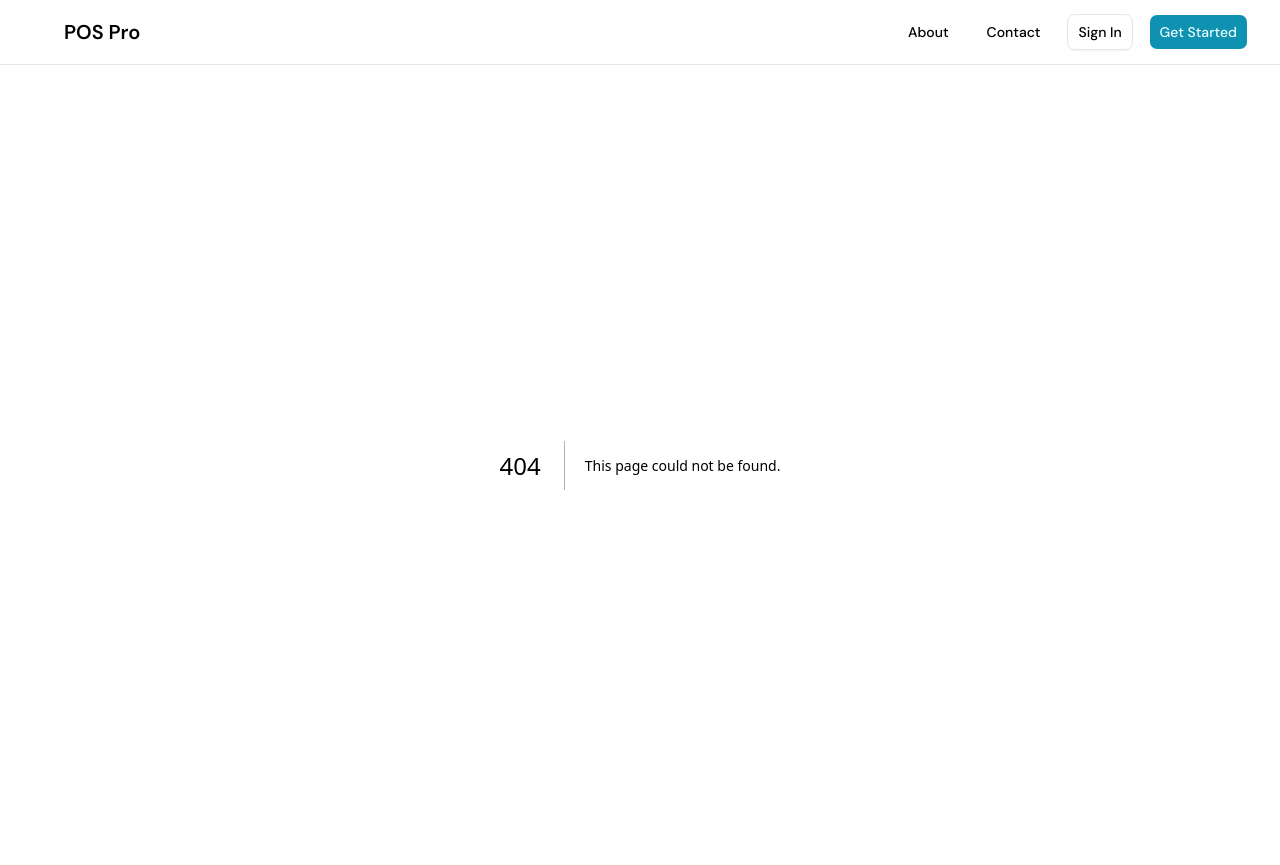
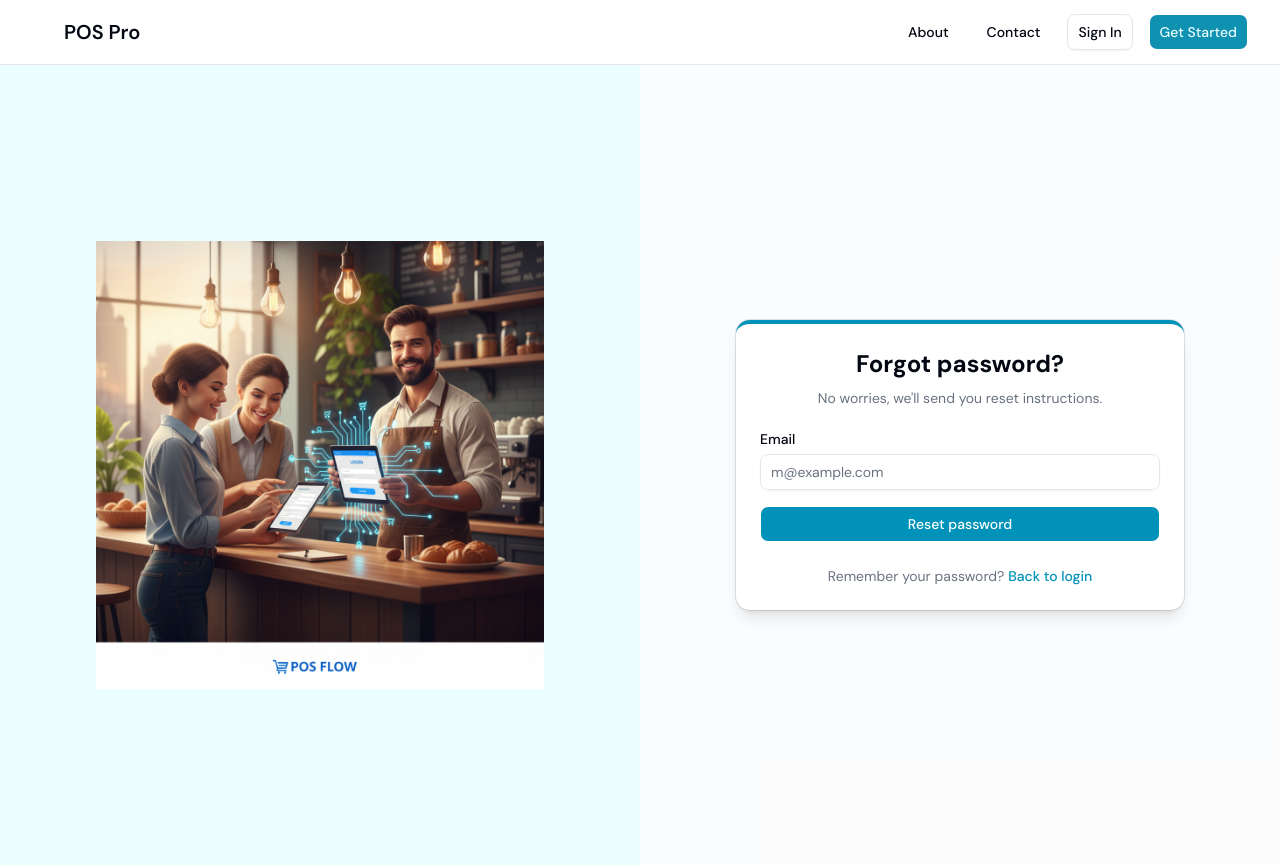
Before and after one commit to Schuffle20/next-team-practice, a Next.js app: page /forgot-password in a window 1280 px wide. Before the commit this address had no page. Built offline with nearby package versions, Linux system fonts and the light colour scheme; some icons are missing.

Commit message:
feat: add forgot password page

```diff
--- /dev/null
+++ b/app/(auth)/forgot-password/page.tsx
@@ -0,0 +1,200 @@
+"use client";
+
+import { useState } from "react";
+import { useForm } from "react-hook-form";
+import { zodResolver } from "@hookform/resolvers/zod";
+import * as z from "zod";
+import Image from "next/image";
+import Link from "next/link";
+import { Button } from "@/components/ui/button";
+import {
+  Card,
+  CardContent,
+  CardDescription,
+  CardFooter,
+  CardHeader,
+  CardTitle,
+} from "@/components/ui/card";
+import { Input } from "@/components/ui/input";
+import { Label } from "@/components/ui/label";
+
+// Validation schema
+const forgotPasswordSchema = z.object({
+  email: z
+    .string()
+    .min(1, "Email is required")
+    .email("Please enter a valid email address")
+    .max(100, "Email must not exceed 100 characters"),
+});
+
+type ForgotPasswordFormData = z.infer<typeof forgotPasswordSchema>;
+
+export default function ForgotPasswordPage() {
+  const [isSubmitted, setIsSubmitted] = useState(false);
+  const {
+    register,
+    handleSubmit,
+    formState: { errors, isSubmitting },
+    getValues,
+  } = useForm<ForgotPasswordFormData>({
+    resolver: zodResolver(forgotPasswordSchema),
+    defaultValues: {
+      email: "",
+    },
+  });
+
+  const onSubmit = async (data: ForgotPasswordFormData) => {
+    // Handle form submission
+    console.log("Forgot password data:", data);
+    // Simulate API call
+    await new Promise((resolve) => setTimeout(resolve, 1500));
+    setIsSubmitted(true);
+    // Add your API call here
+  };
+
+  if (isSubmitted) {
+    return (
+      <div className="min-h-screen flex">
+        {/* Left Side: Image */}
+        <div className="hidden md:flex md:w-1/2 bg-cyan-50 items-center justify-center p-4">
+          <div className="relative w-full max-w-md h-auto">
+            <Image
+              src="/login_register_new.png"
+              alt="Password reset visual"
+              width={500}
+              height={600}
+              className="object-contain w-full h-auto"
+              priority
+            />
+          </div>
+        </div>
+        {/* Right Side: Success Card */}
+        <div className="w-full md:w-1/2 flex items-center justify-center bg-slate-50/50 p-4">
+          <Card className="w-full max-w-md shadow-lg border-t-4 border-t-green-500">
+            <CardHeader className="space-y-1 text-center">
+              <div className="mx-auto mb-4 flex h-16 w-16 items-center justify-center rounded-full bg-green-100 dark:bg-green-900/20">
+                <svg
+                  className="h-8 w-8 text-green-600 dark:text-green-400"
+                  fill="none"
+                  viewBox="0 0 24 24"
+                  stroke="currentColor"
+                  strokeWidth={2}
+                >
+                  <path
+                    strokeLinecap="round"
+                    strokeLinejoin="round"
+                    d="M5 13l4 4L19 7"
+                  />
+                </svg>
+              </div>
+              <CardTitle className="text-2xl font-bold">
+                Check your email
+              </CardTitle>
+              <CardDescription className="pt-2">
+                We&apos;ve sent a password reset link to{" "}
+                <span className="font-semibold text-foreground">
+                  {getValues("email")}
+                </span>
+              </CardDescription>
+            </CardHeader>
+            <CardContent className="space-y-4">
+              <div className="rounded-lg bg-muted/50 p-4 text-sm">
+                <p className="text-muted-foreground">
+                  Click the link in the email to reset your password. If you
+                  don&apos;t see the email, check your spam folder.
+                </p>
+              </div>
+              <div className="flex flex-col gap-2">
+                <Button
+                  onClick={() => setIsSubmitted(false)}
+                  variant="outline"
+                  className="w-full"
+                >
+                  Send another email
+                </Button>
+              </div>
+            </CardContent>
+            <CardFooter className="flex flex-col gap-4">
+              <div className="text-sm text-center text-muted-foreground">
+                Remember your password?{" "}
+                <Link
+                  href="/login"
+                  className="text-cyan-600 hover:underline underline-offset-4 font-medium"
+                >
+                  Back to login
+                </Link>
+              </div>
+            </CardFooter>
+          </Card>
+        </div>
+      </div>
+    );
+  }
+
+  return (
+    <div className="min-h-screen flex">
+      {/* Left Side: Image */}
+      <div className="hidden md:flex md:w-1/2 bg-cyan-50 items-center justify-center p-4">
+        <div className="relative w-full max-w-md h-auto">
+          <Image
+            src="/login_register_new.png"
+            alt="Password reset visual"
+            width={500}
+            height={600}
+            className="object-contain w-full h-auto"
+            priority
+          />
+        </div>
+      </div>
+      {/* Right Side: Forgot Password Card */}
+      <div className="w-full md:w-1/2 flex items-center justify-center bg-slate-50/50 p-4">
+        <Card className="w-full max-w-md shadow-lg border-t-4 border-t-cyan-600">
+          <CardHeader className="space-y-1">
+            <CardTitle className="text-2xl font-bold text-center">
+              Forgot password?
+            </CardTitle>
+            <CardDescription className="text-center">
+              No worries, we&apos;ll send you reset instructions.
+            </CardDescription>
+          </CardHeader>
+          <CardContent className="space-y-4">
+            <form onSubmit={handleSubmit(onSubmit)} className="space-y-4">
+              <div className="space-y-2">
+                <Label htmlFor="email">Email</Label>
+                <Input
+                  id="email"
+                  placeholder="m@example.com"
+                  type="email"
+                  {...register("email")}
+                  aria-invalid={errors.email ? "true" : "false"}
+                  className={errors.email ? "border-red-500" : ""}
+                />
+                {errors.email && (
+                  <p className="text-sm text-red-500">{errors.email.message}</p>
+                )}
+              </div>
+              <Button
+                type="submit"
+                disabled={isSubmitting}
+                className="w-full bg-cyan-600 hover:bg-cyan-700 text-white disabled:opacity-50 cursor-pointer"
+              >
+                {isSubmitting ? "Sending..." : "Reset password"}
+              </Button>
+            </form>
+          </CardContent>
+          <CardFooter className="flex flex-col gap-4">
+            <div className="text-sm text-center text-muted-foreground">
+              Remember your password?{" "}
+              <Link
+                href="/login"
+                className="text-cyan-600 hover:underline underline-offset-4 font-medium"
+              >
+                Back to login
+              </Link>
+            </div>
+          </CardFooter>
+        </Card>
+      </div>
+    </div>
+  );
+}
--- a/app/(auth)/login/page.tsx
+++ b/app/(auth)/login/page.tsx
@@ -96,13 +96,12 @@ export default function LoginPage() {
               <div className="space-y-2">
                 <div className="flex items-center justify-between">
                   <Label htmlFor="password">Password</Label>
-                  <Button
-                    type="button"
-                    variant="link"
-                    className="px-0 font-normal text-xs text-cyan-600"
+                  <Link
+                    href="/forgot-password"
+                    className="text-xs text-cyan-600 hover:underline font-normal"
                   >
                     Forgot password?
-                  </Button>
+                  </Link>
                 </div>
                 <Input
                   id="password"
```
